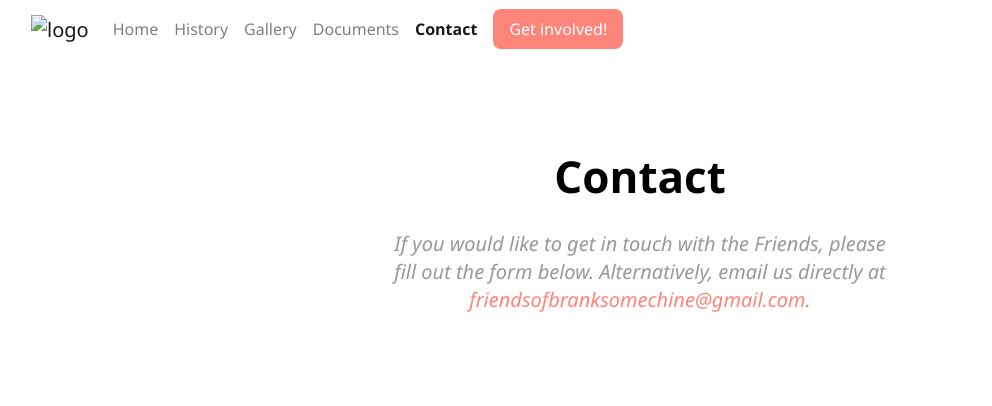
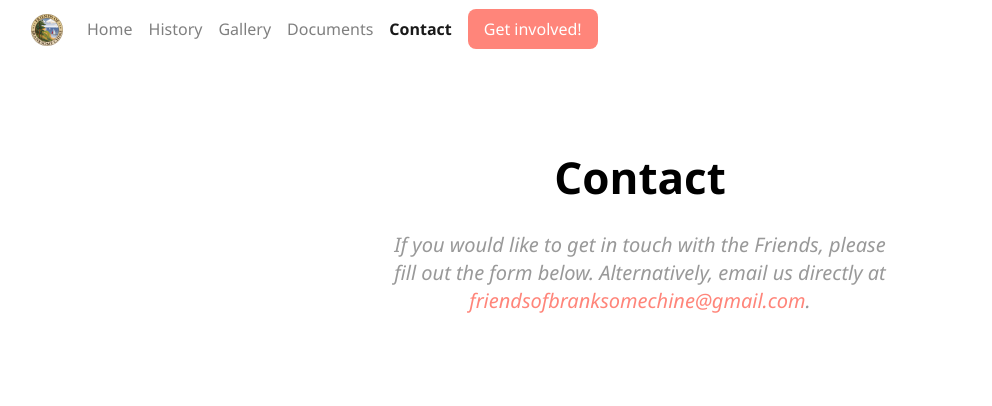
Before and after one commit to gloyens/FoBC, a plain HTML site: page contact.html in a window 1280 px wide. Shown: the top 406 px of the page, without its empty margins (0-992 px from the left). Drawn offline with nearby package versions, Linux system fonts and the light colour scheme; the site is published under a folder, as on GitHub Pages, so addresses that start at the root find nothing.

Commit message:
image fix

```diff
--- a/contact.html
+++ b/contact.html
@@ -20,7 +20,7 @@
   <nav class="navbar navbar-expand-lg navbar-light bg-light">
     <div class="container-fluid">
       <a class="navbar-brand" href="#">
-        <img src="/img/logo.png" alt="logo" width="32" height="32">
+        <img src="img/logo.png" alt="logo" width="32" height="32">
       </a>
       <button class="navbar-toggler" type="button" data-bs-toggle="collapse" data-bs-target="#navbarTogglerDemo02" aria-controls="navbarTogglerDemo02" aria-expanded="false" aria-label="Toggle navigation">
         <span class="navbar-toggler-icon"></span>
```
Also changed, not shown: documents.html (+1 -1 lines), gallery.html (+1 -1 lines), history.html (+1 -1 lines), index.html (+1 -1 lines).
